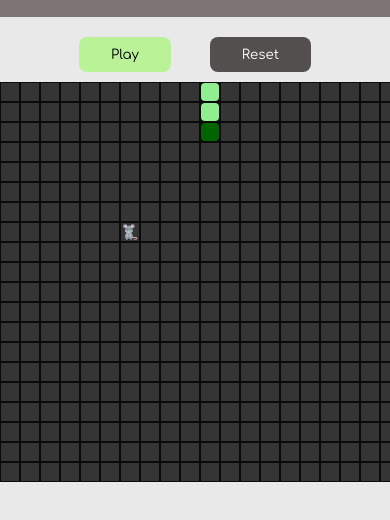
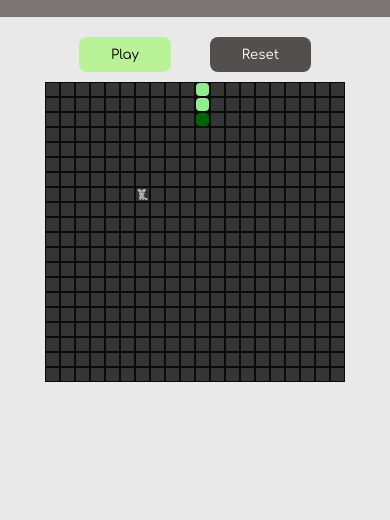
Before and after one commit to TruePadawan/Snake-Game-Web, a website built with webpack: page dist/index.html in a window 390 px wide. Shown: the part 50-570 px from the top of the page. Built offline with nearby package versions, Linux system fonts and the light colour scheme; a web font is replaced by a local one.

Commit message:
improve responsiveness

```diff
--- /dev/null
+++ b/dist/css/mobile-style.css
@@ -0,0 +1,20 @@
+@media screen and (max-width: 960px){
+    .board {
+        grid-template-columns: repeat(20, 25px);
+        grid-template-rows: repeat(20, 25px);
+    }
+}
+
+@media screen and (max-width: 768px){
+    .board {
+        grid-template-columns: repeat(20, 20px);
+        grid-template-rows: repeat(20, 20px);
+    }
+}
+
+@media screen and (max-width: 450px){
+    .board {
+        grid-template-columns: repeat(20, 15px);
+        grid-template-rows: repeat(20, 15px);
+    }
+}
--- a/dist/css/style.css
+++ b/dist/css/style.css
@@ -66,12 +66,12 @@ header {
 .board {
     margin: 10px auto;
     background-color: #0b0b0b;
-    width: 400px;
-    height: 400px;
+    width: max-content;
+    height: max-content;
 
     display: grid;
-    grid-template-columns: repeat(20, 20px);
-    grid-template-rows: repeat(20, 20px);
+    grid-template-columns: repeat(20, 30px);
+    grid-template-rows: repeat(20, 30px);
 
 }
 
--- a/dist/index.html
+++ b/dist/index.html
@@ -6,6 +6,7 @@
     <meta name="viewport" content="width=device-width, initial-scale=1.0">
     <link type="image/png" sizes="32x32" rel="icon" href="./images/favicon.ico" />
     <link rel="stylesheet" href="./css/style.css">
+    <link rel="stylesheet" href="./css/mobile-style.css">
     <script src="./main.js" defer></script>
     <title>Snake Game</title>
 </head>
```
